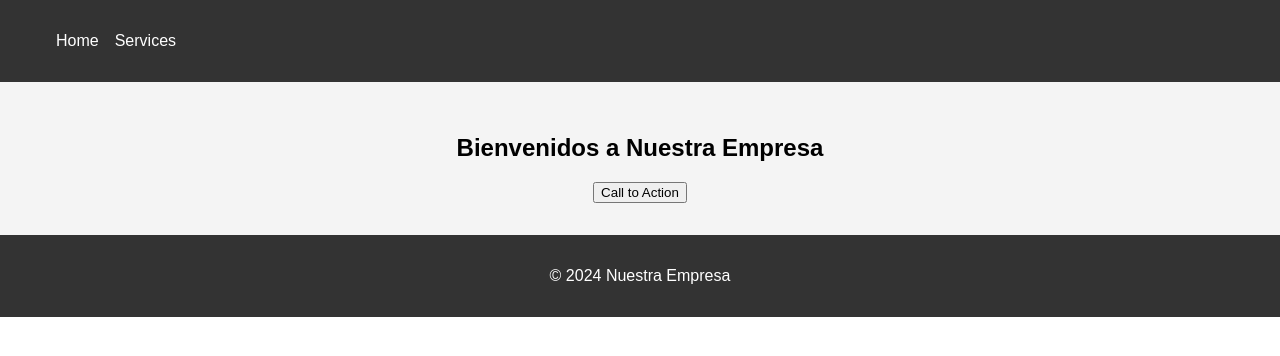
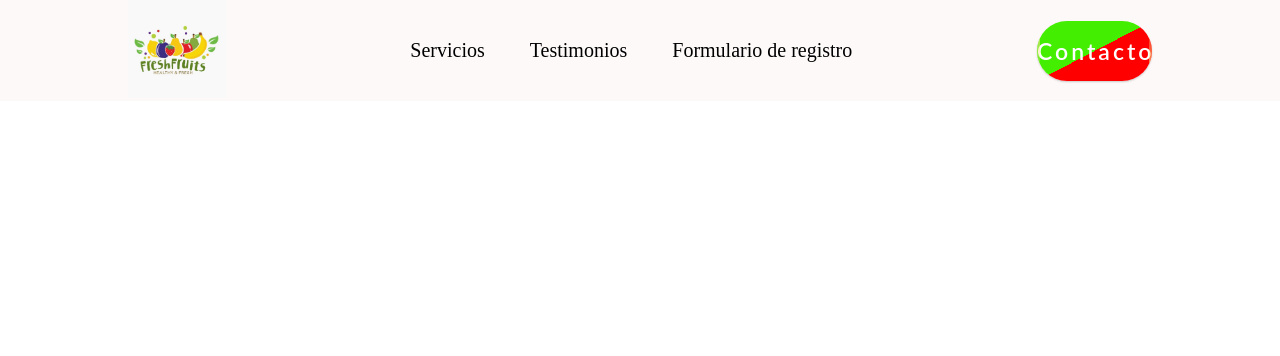
Before and after one commit to EngerDuran/landing-page-project, a website built with Parcel: page src/index.html in a window 1280 px wide. Built offline with nearby package versions, Linux system fonts and the light colour scheme; a web font is replaced by a local one.

Commit message:
navbar creada

```diff
--- a/src/index.html
+++ b/src/index.html
@@ -6,31 +6,38 @@
       name="viewport"
       content="width=device-width, initial-scale=1.0"
     />
-    <title>Landing Page Ricardo</title>
+    <title>Frutas Company</title>
     <link
       rel="stylesheet"
       href="./styles.css"
     />
   </head>
   <body>
-    <header>
+    <header class="header">
+
+      <div class="logo">
+        <img src="../src/img/logo empresa.png" alt="logo de la empresa">
+      </div>
+
       <nav>
-        <ul>
-          <li><a href="#">Home</a></li>
-          <li><a href="#">Services</a></li>
-        </ul>
+        <ul class="nav-links">
+          <li><a href="#">Servicios</a></li>
+          <li><a href="#">Testimonios</a></li>
+          <li><a href="#">Formulario de registro</a></li>
+         </ul>
       </nav>
+      <div class="wrapper">
+        <button>
+          Contacto
+          <span></span>
+          <span></span>
+          <span></span>
+          <span></span>
+        </button>
+      </div>
+
     </header>
-    <main>
-      <section class="hero">
-        <h1>Bienvenidos a Nuestra Empresa</h1>
-        <button>Call to Action</button>
-      </section>
-      <!-- Otras secciones -->
-    </main>
-    <footer>
-      <p>&copy; 2024 Nuestra Empresa</p>
-    </footer>
+
     <script src="./index.js"></script>
   </body>
 </html>
--- a/src/styles.css
+++ b/src/styles.css
@@ -1,36 +1,172 @@
-body {
-  font-family: Arial, sans-serif;
+@import url('https://fonts.googleapis.com/css2?family=Glegoo:wght@400;700&display=swap');
+
+* {
+  box-sizing: border-box;
   margin: 0;
   padding: 0;
-  box-sizing: border-box;
+  font-family: "Glegoo", serif;
+  font-size: 20px;
 }
 
-header {
-  background-color: #333;
-  color: #fff;
-  padding: 1rem;
+body {
+  background-color: white;
 }
 
-nav ul {
-  list-style: none;
+.header {
+  background: rgb(254, 249, 249);
   display: flex;
-  gap: 1rem;
+  justify-content: space-between;
+  align-items: center;
+  height: 101px;
+  padding: 5px 10%;
 }
 
-nav ul li a {
-  color: #fff;
+.header .logo{
+  cursor: pointer;
+
+}
+
+.header .logo img {
+  width: auto;
+  height: 100px;
+  transition: all 0.3s;
+}
+
+.header .logo img:hover {
+  transform: scale(1.1);
+}
+
+.header .nav-links {
+  list-style: none;
+}
+
+.header .nav-links li {
+display: inline-block;
+padding: 0 20px;
+}
+
+.header .nav-links a{
+  font-size: 700;
+  color: rgb(0, 0, 0);
   text-decoration: none;
 }
 
-.hero {
-  padding: 2rem;
-  background-color: #f4f4f4;
-  text-align: center;
+.header .nav-links li:hover {
+  transform: scale(1.1);
+}
+.header .nav-links li a:hover {
+  color: orangered;
 }
 
-footer {
-  background-color: #333;
-  color: #fff;
-  text-align: center;
-  padding: 1rem;
+button{
+  width:115px;
+  height:60px;
+  border-radius: 50px;
+  background: linear-gradient(to left top, #ff0000 50%, #43ee00 50%);
+  border-style: none;
+  color:#fff;
+  font-size: 23px;
+  letter-spacing: 3px;
+  font-family: 'Lato';
+  font-weight: 600;
+  outline: none;
+  cursor: pointer;
+  position: relative;
+  padding: 0px;
+  overflow: hidden;
+  transition: all .5s;
+  box-shadow: 0px 1px 2px rgba(0,0,0,.2);
 }
+button span{
+  position: absolute;
+  display: block;
+}
+button span:nth-child(1){
+  height: 3px;
+  width:200px;
+  top:0px;
+  left:-200px;
+  background: linear-gradient(to right, rgba(0,0,0,0), #f6e58d);
+  border-top-right-radius: 1px;
+  border-bottom-right-radius: 1px;
+  animation: span1 2s linear infinite;
+  animation-delay: 1s;
+}
+
+@keyframes span1{
+  0%{
+      left:-200px
+  }
+  100%{
+      left:200px;
+  }
+}
+button span:nth-child(2){
+  height: 70px;
+  width: 3px;
+  top:-70px;
+  right:0px;
+  background: linear-gradient(to bottom, rgba(0,0,0,0), #f6e58d);
+  border-bottom-left-radius: 1px;
+  border-bottom-right-radius: 1px;
+  animation: span2 2s linear infinite;
+  animation-delay: 2s;
+}
+@keyframes span2{
+  0%{
+      top:-70px;
+  }
+  100%{
+      top:70px;
+  }
+}
+button span:nth-child(3){
+  height:3px;
+  width:200px;
+  right:-200px;
+  bottom: 0px;
+  background: linear-gradient(to left, rgba(220, 11, 11, 0), #f6e58d);
+  border-top-left-radius: 1px;
+  border-bottom-left-radius: 1px;
+  animation: span3 2s linear infinite;
+  animation-delay: 3s;
+}
+@keyframes span3{
+  0%{
+      right:-200px;
+  }
+  100%{
+      right: 200px;
+  }
+}
+
+button span:nth-child(4){
+  height:70px;
+  width:3px;
+  bottom:-70px;
+  left:0px;
+  background: linear-gradient(to top, rgba(0,0,0,0), #f6e58d);
+  border-top-right-radius: 1px;
+  border-top-left-radius: 1px;
+  animation: span4 2s linear infinite;
+  animation-delay: 4s;
+}
+@keyframes span4{
+  0%{
+      bottom: -70px;
+  }
+  100%{
+      bottom:70px;
+  }
+}
+
+button:hover{
+  transition: all .5s;
+  transform: rotate(-3deg) scale(1.1);
+  box-shadow: 0px 3px 5px rgba(165, 47, 47, 0.4);
+color: rgb(48, 48, 39);
+}
+button:hover span{
+  background-color: orangered;
+  animation-play-state: paused;
+}
```
Also changed, not shown: src/img/logo empresa.png (added).
